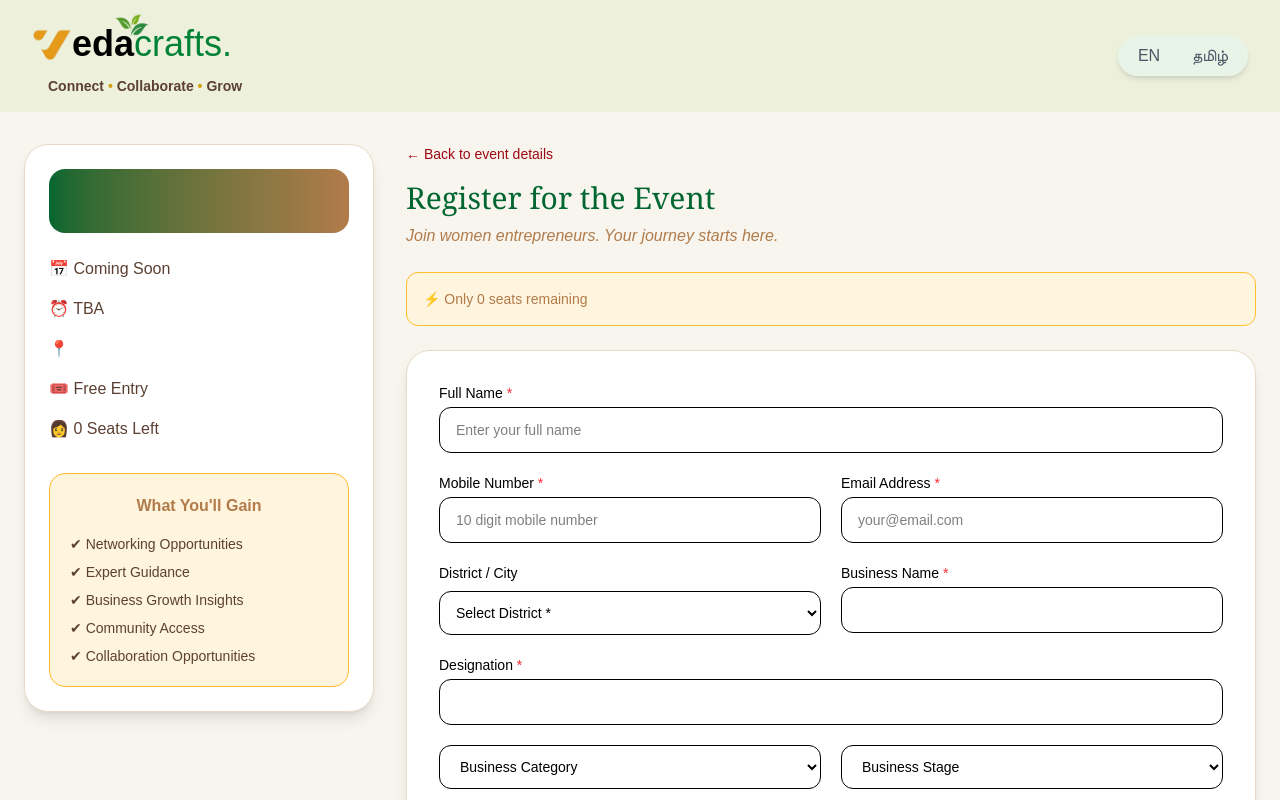
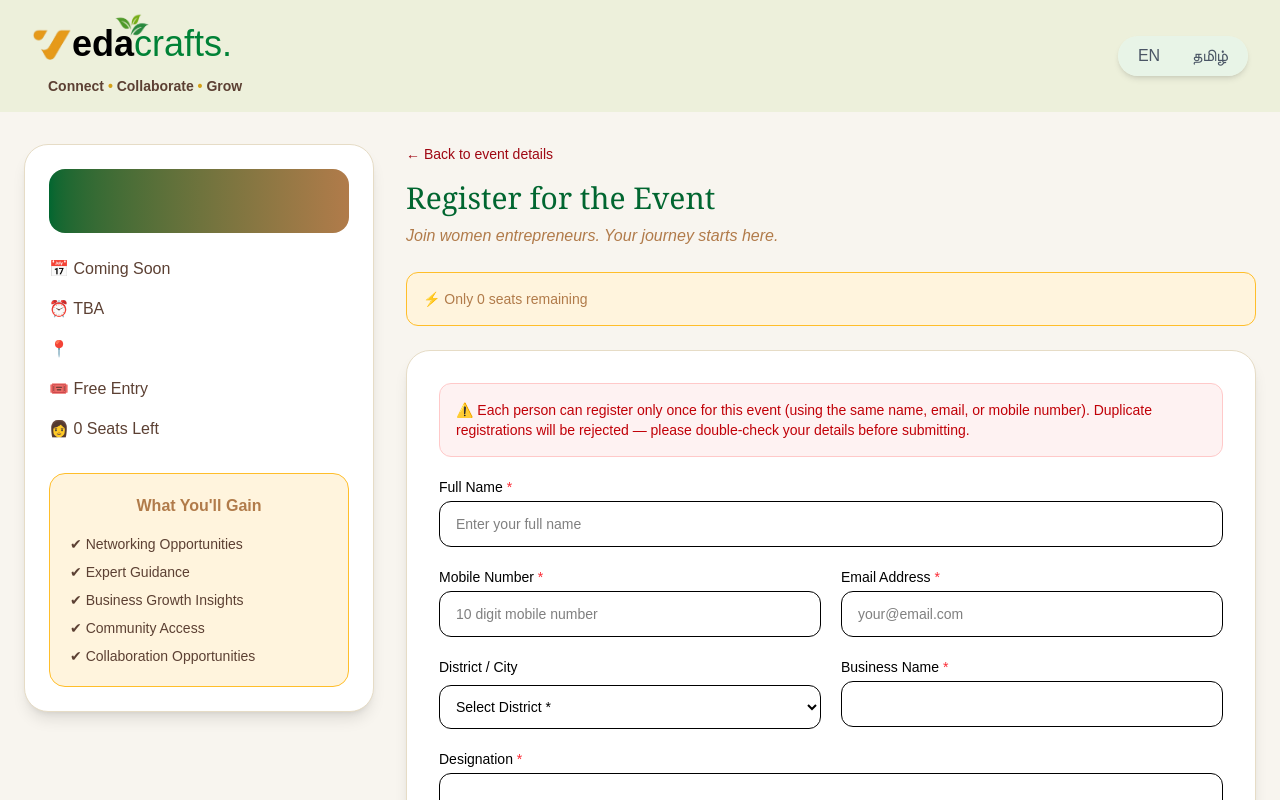
Before and after one commit to Akshayaa1311/vedacrafts-event-system, a React (Vite) app in the folder vedacrafts-event-system/frontend/: page /register in a window 1280 px wide. Shown: the top 800 px of the page. Built offline with nearby package versions, Linux system fonts and the light colour scheme; no server answers.

Commit message:
Show real error message and add registration rule notice

```diff
--- a/vedacrafts-event-system/frontend/src/Components/RegistrationPage.jsx
+++ b/vedacrafts-event-system/frontend/src/Components/RegistrationPage.jsx
@@ -91,7 +91,8 @@ function RegistrationPage() {
 
     } catch (error) {
       console.log(error);
-      alert("Registration Failed ❌");
+      const backendMessage = error?.response?.data?.error;
+      alert(backendMessage || "Registration Failed ❌");
     }
   };
 
@@ -170,6 +171,14 @@ function RegistrationPage() {
             </div>
 
             <div className="bg-white rounded-3xl shadow-lg border border-[#e6dcc6] p-5 md:p-8 mt-5 md:mt-6">
+
+              {/* Registration Rule Notice */}
+              <div className="mb-5 bg-red-50 border border-red-200 rounded-xl p-4 text-sm text-red-700">
+                ⚠️{" "}
+                {i18n.language === "ta"
+                  ? "ஒரு நபர் இந்த நிகழ்விற்கு ஒரே ஒரு முறை மட்டுமே (ஒரே பெயர், மின்னஞ்சல் அல்லது மொபைல் எண் மூலம்) பதிவு செய்ய முடியும். மீண்டும் பதிவு செய்ய முயற்சித்தால் நிராகரிக்கப்படும்."
+                  : "Each person can register only once for this event (using the same name, email, or mobile number). Duplicate registrations will be rejected — please double-check your details before submitting."}
+              </div>
 
               <form className="space-y-5" onSubmit={handleSubmit}>
 
```
